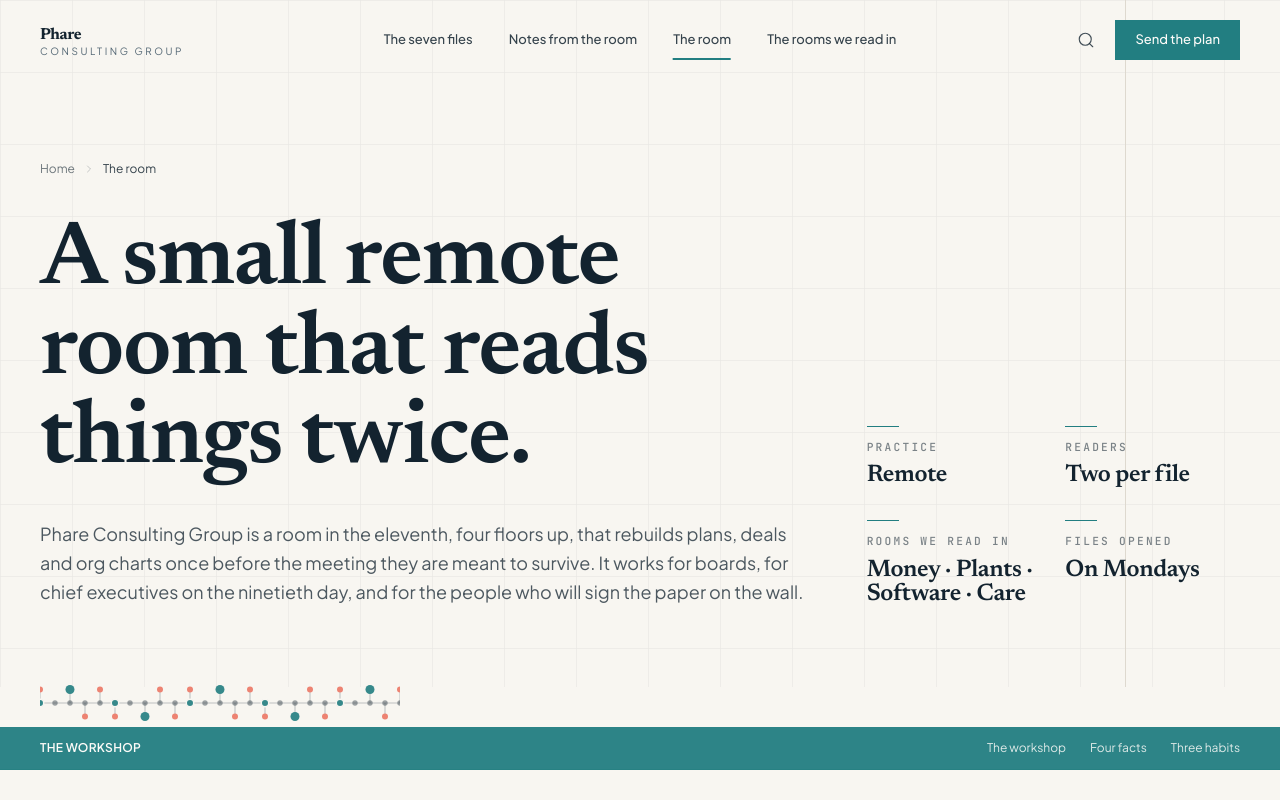
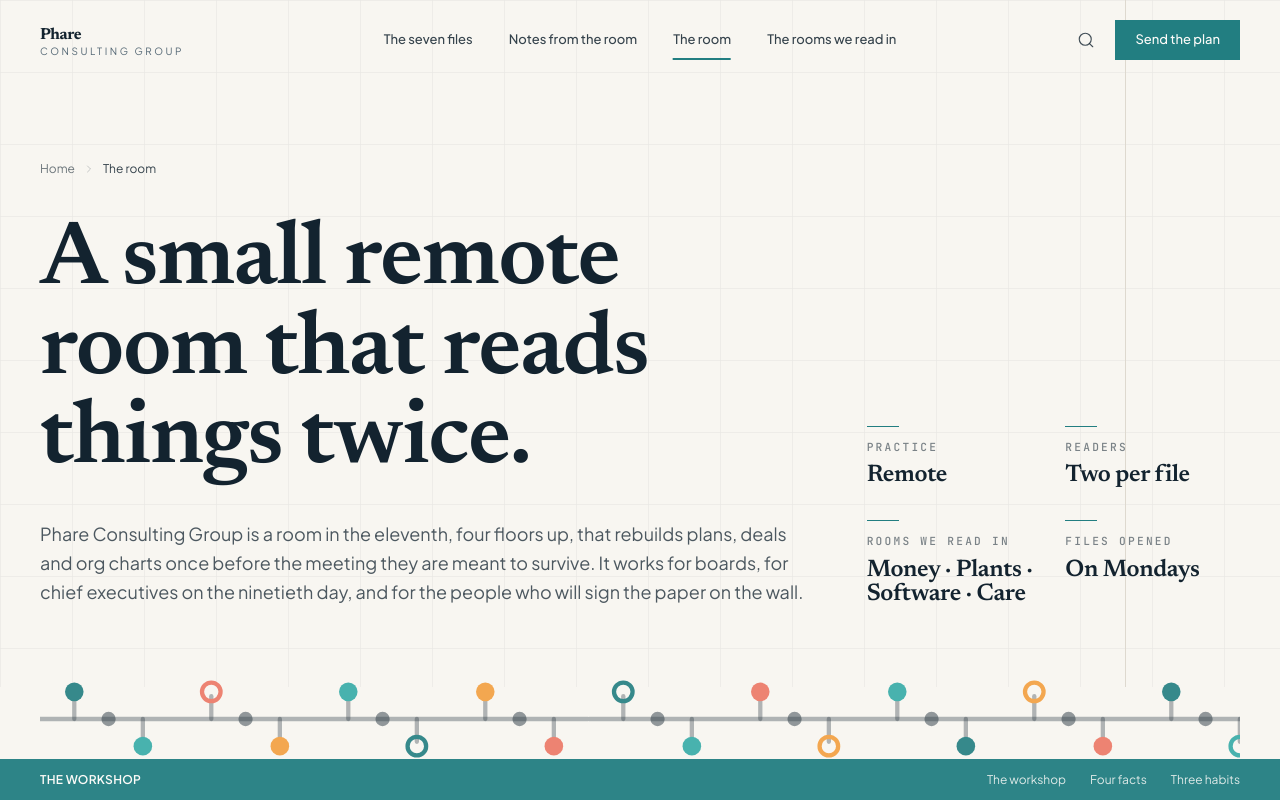
Before and after one commit to pawelstepaniuk17/phareconsultinggroup-website, a React (Vite) app: page /about in a window 1280 px wide. Shown: the top 800 px of the page. Built offline with nearby package versions, Linux system fonts and the light colour scheme; the HTML template or start-up script is replaced by a standard one.

Commit message:
feat: enhance Hero component's schematic design & add MosaicGrid rail module
Co-authored-by: pawelstepaniuk17 <322888850+pawelstepaniuk17@users.noreply.github.com>

```diff
--- a/src/components/mosaic/MosaicGrid.tsx
+++ b/src/components/mosaic/MosaicGrid.tsx
@@ -1,13 +1,84 @@
 /**
- * Schematic trace rail — a horizontal circuit strip used as a section
- * divider. Draws a baseline trace with periodic junction nodes and short
- * branch stubs that terminate in circles, in the stylized electronics
- * schematic language. Pure SVG; no images.
+ * Schematic trace rail — a bold, playful horizontal circuit strip used as a
+ * section divider. Built as a flex row of repeated fixed-aspect SVG modules,
+ * so the circle nodes stay perfectly round at any height and the thick traces
+ * read crisply. Pure SVG; no images.
  *
  * Keeps the historical `MosaicGrid` name/props so existing page headers
- * continue to work; `cols` drives the number of trace segments and
- * `className` controls sizing.
+ * continue to work; `cols` hints how many modules to render and `className`
+ * controls sizing.
  */
+const MODULE_COUNT = 48;
+
+// Rotating accent colors give the strip a playful, varied rhythm.
+const ACCENTS = [
+  "hsl(var(--primary))",
+  "hsl(var(--secondary))",
+  "hsl(var(--accent))",
+  "hsl(var(--ochre))",
+];
+
+const RailModule = ({ i }: { i: number }) => {
+  const up = ACCENTS[i % ACCENTS.length];
+  const down = ACCENTS[(i + 2) % ACCENTS.length];
+  const variant = i % 3; // vary the module silhouette
+
+  return (
+    <svg
+      viewBox="0 0 96 56"
+      className="h-full w-auto flex-none"
+      fill="none"
+      aria-hidden
+    >
+      {/* Baseline trace — thick */}
+      <line
+        x1="0"
+        y1="28"
+        x2="96"
+        y2="28"
+        stroke="hsl(var(--foreground) / 0.35)"
+        strokeWidth="3"
+        strokeLinecap="round"
+      />
+
+      {/* Upward branch + large node */}
+      <line
+        x1="24"
+        y1="28"
+        x2="24"
+        y2="12"
+        stroke="hsl(var(--foreground) / 0.35)"
+        strokeWidth="3"
+        strokeLinecap="round"
+      />
+      {variant === 1 ? (
+        <circle cx="24" cy="9" r="6.5" fill="none" stroke={up} strokeWidth="3" />
+      ) : (
+        <circle cx="24" cy="9" r="6.5" fill={up} />
+      )}
+
+      {/* Big junction dot on the baseline */}
+      <circle cx="48" cy="28" r="5" fill="hsl(var(--foreground) / 0.5)" />
+
+      {/* Downward branch + large node */}
+      <line
+        x1="72"
+        y1="28"
+        x2="72"
+        y2="44"
+        stroke="hsl(var(--foreground) / 0.35)"
+        strokeWidth="3"
+        strokeLinecap="round"
+      />
+      {variant === 2 ? (
+        <circle cx="72" cy="47" r="6.5" fill="none" stroke={down} strokeWidth="3" />
+      ) : (
+        <circle cx="72" cy="47" r="6.5" fill={down} />
+      )}
+    </svg>
+  );
+};
+
 const MosaicGrid = ({
   rows = 3,
   cols = 12,
@@ -18,86 +89,14 @@ const MosaicGrid = ({
   className?: string;
 }) => {
   void rows; // retained for API compatibility
-
-  const width = 240;
-  const height = 32;
-  const midY = height / 2;
-  const segments = Math.max(6, cols);
-  const step = width / segments;
-
-  // Deterministic pseudo-random branch pattern
-  const nodes = Array.from({ length: segments + 1 }).map((_, i) => {
-    const x = i * step;
-    const kind = (i * 7 + 3) % 5; // 0-4 → varied node treatments
-    return { x, kind, i };
-  });
+  void cols;
 
   return (
-    <svg
-      aria-hidden
-      viewBox={`0 0 ${width} ${height}`}
-      preserveAspectRatio="none"
-      className={className}
-      fill="none"
-    >
-      <g vectorEffect="non-scaling-stroke">
-        {/* Baseline trace */}
-        <line
-          x1="0"
-          y1={midY}
-          x2={width}
-          y2={midY}
-          stroke="hsl(var(--foreground) / 0.28)"
-          strokeWidth="1"
-          vectorEffect="non-scaling-stroke"
-        />
-        {nodes.map(({ x, kind, i }) => {
-          const up = i % 2 === 0;
-          const branchY = up ? midY - 9 : midY + 9;
-          return (
-            <g key={i}>
-              {/* Branch stub with terminal node on alternating rows */}
-              {kind !== 0 && (
-                <>
-                  <line
-                    x1={x}
-                    y1={midY}
-                    x2={x}
-                    y2={branchY}
-                    stroke="hsl(var(--foreground) / 0.3)"
-                    strokeWidth="1"
-                    vectorEffect="non-scaling-stroke"
-                  />
-                  <circle
-                    cx={x}
-                    cy={branchY}
-                    r={kind === 2 ? 3 : 2}
-                    fill={
-                      kind === 2
-                        ? "hsl(var(--primary))"
-                        : "hsl(var(--secondary))"
-                    }
-                  />
-                </>
-              )}
-              {/* Junction dot on the baseline */}
-              <circle
-                cx={x}
-                cy={midY}
-                r={kind === 3 ? 2.5 : 1.8}
-                fill={
-                  kind === 3
-                    ? "hsl(var(--primary))"
-                    : "hsl(var(--foreground) / 0.45)"
-                }
-                stroke={kind === 3 ? "hsl(var(--background))" : "none"}
-                strokeWidth="1"
-              />
-            </g>
-          );
-        })}
-      </g>
-    </svg>
+    <div className={`flex items-center overflow-hidden ${className}`} aria-hidden>
+      {Array.from({ length: MODULE_COUNT }).map((_, i) => (
+        <RailModule key={i} i={i} />
+      ))}
+    </div>
   );
 };
 
--- a/src/pages/About.tsx
+++ b/src/pages/About.tsx
@@ -18,7 +18,7 @@ const AboutPage = () => (
       ]}
     />
     <div className="px-6 lg:px-10 -mt-2">
-      <MosaicGrid rows={2} cols={24} className="h-12 opacity-90" />
+      <MosaicGrid rows={2} cols={24} className="h-20 opacity-90" />
     </div>
     <AboutSection />
   </SiteLayout>
--- a/src/pages/Approach.tsx
+++ b/src/pages/Approach.tsx
@@ -18,7 +18,7 @@ const ApproachPage = () => (
       ]}
     />
     <div className="px-6 lg:px-10 -mt-2">
-      <MosaicGrid rows={2} cols={24} className="h-12 opacity-90" />
+      <MosaicGrid rows={2} cols={24} className="h-20 opacity-90" />
     </div>
     <ApproachSection />
   </SiteLayout>
--- a/src/pages/Industries.tsx
+++ b/src/pages/Industries.tsx
@@ -20,7 +20,7 @@ const IndustriesPage = () => (
       ]}
     />
     <div className="px-6 lg:px-10 -mt-2">
-      <MosaicGrid rows={2} cols={24} className="h-12 opacity-90" />
+      <MosaicGrid rows={2} cols={24} className="h-20 opacity-90" />
     </div>
     <section className="py-20 md:py-28 bg-background">
       <div className="px-6 lg:px-10 grid sm:grid-cols-2 gap-px bg-border border border-border">
--- a/src/pages/IndustryDetail.tsx
+++ b/src/pages/IndustryDetail.tsx
@@ -21,7 +21,7 @@ const IndustryDetail = () => {
         meta={ind.indicators.map((i) => ({ label: i.label, value: i.value }))}
       />
       <div className="px-6 lg:px-10 -mt-2">
-        <MosaicGrid rows={2} cols={24} className="h-12 opacity-90" />
+        <MosaicGrid rows={2} cols={24} className="h-20 opacity-90" />
       </div>
 
       <section className="py-20 md:py-28 bg-background">
--- a/src/pages/Insights.tsx
+++ b/src/pages/Insights.tsx
@@ -20,7 +20,7 @@ const InsightsPage = () => (
       ]}
     />
     <div className="px-6 lg:px-10 -mt-2">
-      <MosaicGrid rows={2} cols={24} className="h-12 opacity-90" />
+      <MosaicGrid rows={2} cols={24} className="h-20 opacity-90" />
     </div>
     <section className="py-20 md:py-28 bg-background">
       <div className="px-6 lg:px-10 grid lg:grid-cols-2 gap-px bg-border border border-border">
--- a/src/pages/ServiceDetail.tsx
+++ b/src/pages/ServiceDetail.tsx
@@ -32,7 +32,7 @@ const ServiceDetail = () => {
       />
 
       <div className="px-6 lg:px-10 -mt-2">
-        <MosaicGrid rows={2} cols={24} className="h-12 opacity-90" />
+        <MosaicGrid rows={2} cols={24} className="h-20 opacity-90" />
       </div>
 
       {/* Long description */}
--- a/src/pages/Services.tsx
+++ b/src/pages/Services.tsx
@@ -23,7 +23,7 @@ const Services = () => {
 
       {/* Decorative mosaic strip */}
       <div className="px-6 lg:px-10 -mt-2">
-        <MosaicGrid rows={2} cols={24} className="h-12 opacity-90" />
+        <MosaicGrid rows={2} cols={24} className="h-20 opacity-90" />
       </div>
 
       {/* Service cards grid */}
```
Also changed, not shown: src/components/mosaic/Hero.tsx (+26 -26 lines), src/components/mosaic/SchematicMark.tsx (+17 -18 lines).
